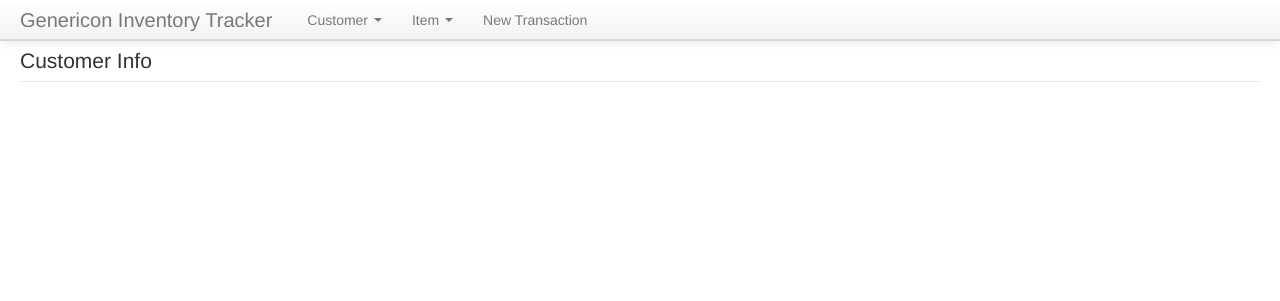
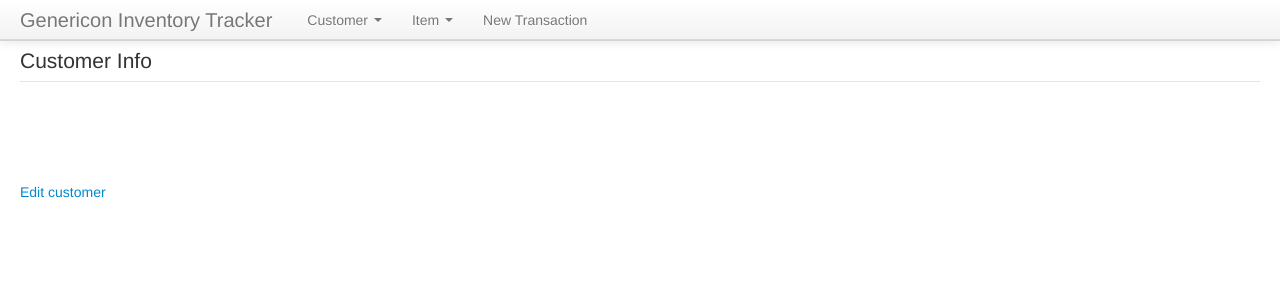
Before and after one commit to fsckit/inventory, a Django app: template app/templates/customer/customer_read.html in a window 1280 px wide. Shown: the top 301 px of the page. Run offline with Django 3.2, Linux system fonts and the light colour scheme; the template is opened without the code that fills it, so the values that code supplies are empty; some libraries are stand-ins or nearby versions.

Commit message:
Add links for editing within read

```diff
--- a/app/templates/customer/customer_read.html
+++ b/app/templates/customer/customer_read.html
@@ -10,4 +10,6 @@
       {{customer.phone_number}}<br>
     </div>
 
+    <a href="/customer/{{customer.student_id}}/update">Edit customer</a>
+
 {% endblock %}
--- a/app/templates/item/item_read.html
+++ b/app/templates/item/item_read.html
@@ -13,4 +13,6 @@
       {% endif %}
     </div>
 
+    <a href="/item/{{item.pk}}/update">Edit item</a>
+
 {% endblock %}
```
